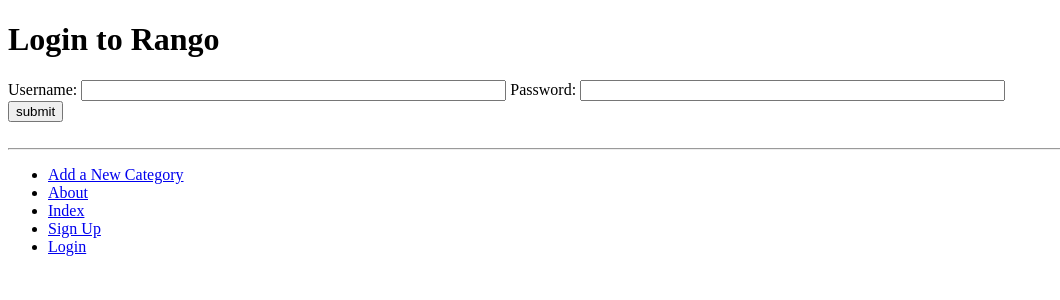
After one commit to wakeyowl/django_rango, a Django app: page /rango/login/ in a window 1280 px wide. The commit adds this page. Shown: the top 300 px of the page, without its empty margins (0-1060 px from the left). Run offline with Django 3.2, Linux system fonts and the light colour scheme.

Commit message:
Completed section 9

```diff
--- a/rango/urls.py
+++ b/rango/urls.py
@@ -10,4 +10,7 @@ urlpatterns = [
     url(r'^category/(?P<category_name_slug>[\w\-]+)/$', views.show_category, name='show_category'),
     url(r'^category/(?P<category_name_slug>[\w\-]+)/add_page/$', views.add_page, name='add_page'),
     url(r'^register/$', views.register, name='register'),
+    url(r'^login/$', views.user_login, name='login'),
+    url(r'^logout/$', views.user_login, name='logout'),
+    url(r'^restricted/$', views.restricted, name='restricted'),
 ]
--- a/rango/views.py
+++ b/rango/views.py
@@ -1,8 +1,13 @@
-from django.http import HttpResponse
+from django.contrib.auth import authenticate, login, logout
+from django.contrib.auth.decorators import login_required
+from django.http import HttpResponse, HttpResponseRedirect
 from django.shortcuts import render
+from django.core.urlresolvers import reverse
+
 from rango.models import Category, Page
 from rango.forms import CategoryForm, PageForm
 from rango.forms import UserForm, UserProfileForm
+
 
 #
 # def index(request):
@@ -13,14 +18,14 @@ def index(request):
     category_list = Category.objects.order_by('-likes')[:5]
     page_list = Page.objects.order_by('-views')[:5]
     context_dict = {'categories': category_list, 'pages': page_list}
-    return render(request,'rango/index.html',context_dict)
+    return render(request, 'rango/index.html', context_dict)
 
 
 def about(request):
     return render(request, 'rango/about.html', {})
 
+
 def show_category(request, category_name_slug):
-
     # Create a context dictionary which we can pass
     # to the template rendering engine.
     context_dict = {}
@@ -51,10 +56,11 @@ def show_category(request, category_name_slug):
     # Go render the response and return it to the client.
     return render(request, 'rango/category.html', context_dict)
 
+
 def add_category(request):
     form = CategoryForm()
 
-    if request.method =='POST':
+    if request.method == 'POST':
         form = CategoryForm(request.POST)
 
         if form.is_valid():
@@ -64,7 +70,8 @@ def add_category(request):
         else:
             print(form.errors)
 
-    return render(request,'rango/add_category.html',{'form': form})
+    return render(request, 'rango/add_category.html', {'form': form})
+
 
 def add_page(request, category_name_slug):
     try:
@@ -86,13 +93,12 @@ def add_page(request, category_name_slug):
         else:
             print(form.errors)
 
-    context_dict = {'form':form, 'category': category}
+    context_dict = {'form': form, 'category': category}
 
     return render(request, 'rango/add_page.html', context_dict)
 
 
 def register(request):
-
     # Initial bool flag
     registered = False
 
@@ -132,4 +138,34 @@ def register(request):
 
     # Return Render the form - Depending on Context
     return render(request, 'rango/register.html', {'user_form': user_form, 'profile_form': profile_form,
-                                              'registered': registered})
+                                                   'registered': registered})
+
+def user_login(request):
+    # If post get info
+    if request.method == 'POST':
+        username = request.POST.get('username')
+        password = request.POST.get('password')
+
+        user = authenticate(username=username, password=password)
+
+        if user:
+            if user.is_active:
+                login(request, user)
+                return HttpResponseRedirect(reverse('index'))
+            else:
+                return HttpResponse("Your Rango Account is disabled.")
+        else:
+            # Bad login Scenario
+            print('Invalid login details: {0}, {1}'.format(username, password))
+            return HttpResponse("Invalid Login Details Provided")
+    else:
+        return render(request, 'rango/login.html',{})
+
+@login_required
+def restricted(request):
+    return render(request, 'rango/restricted.html', {})
+
+@login_required
+def user_logout(request):
+    logout(request)
+    return HttpResponseRedirect(reverse('index'))
--- a/tango_with_django_project/settings.py
+++ b/tango_with_django_project/settings.py
@@ -139,7 +139,7 @@ REGISTRATION_OPEN = True
 ACCOUNT_ACTIVATION_DAYS = 7
 REGISTRATION_AUTO_LOGIN = True
 LOGIN_REDIRECT_URL = '/rango/'
-LOGIN_URL = '/accounts/login/'
+LOGIN_URL = '/rango/login/'
 
 MEDIA_ROOT = MEDIA_DIR
 MEDIA_URL = '/media/'
--- a/templates/rango/base.html
+++ b/templates/rango/base.html
@@ -15,12 +15,15 @@
     {% block body_bock %}
     {% endblock %}
 </div>
+{% if user.is_authenticated %}
+    <div>
+        {% block sidebar_block %}
+            {% get_category_list category %}
+        {% endblock %}
+    </div>
+{% endif %}
 </body>
 <br/>
-<div> {% block sidebar_block %}
-    {% get_category_list category %}
-{% endblock %}
-</div>
 <hr/>
 <div>
     <ul>
@@ -28,6 +31,7 @@
         <li><a href="{% url 'about' %}">About</a></li>
         <li><a href="{% url 'index' %}">Index</a></li>
         <li><a href="{% url 'register' %}">Sign Up</a></li>
+        <li><a href="{% url 'login' %}">Login</a></li>
     </ul>
 </div>
 </body>
--- /dev/null
+++ b/templates/rango/login.html
@@ -0,0 +1,17 @@
+{% extends 'rango/base.html' %}
+{% load staticfiles %}
+
+{% block title_block %}
+    Login
+{% endblock %}
+
+{% block body_bock %}
+    <h1>Login to Rango</h1>
+    <form id="login_form" method="post" action="{% url 'login' %}">
+        {% csrf_token %}
+        Username: <input type="text" name="username" value="" size="50"/>
+        Password: <input type="password" name="password" value="" size="50"/>
+        <br/>
+        <input type="submit" value="submit" />
+    </form>
+{% endblock %}
```
Also changed, not shown: templates/rango/index.html (+20 -9 lines), templates/rango/restricted.html (added, +22 -0 lines), db.sqlite3.
